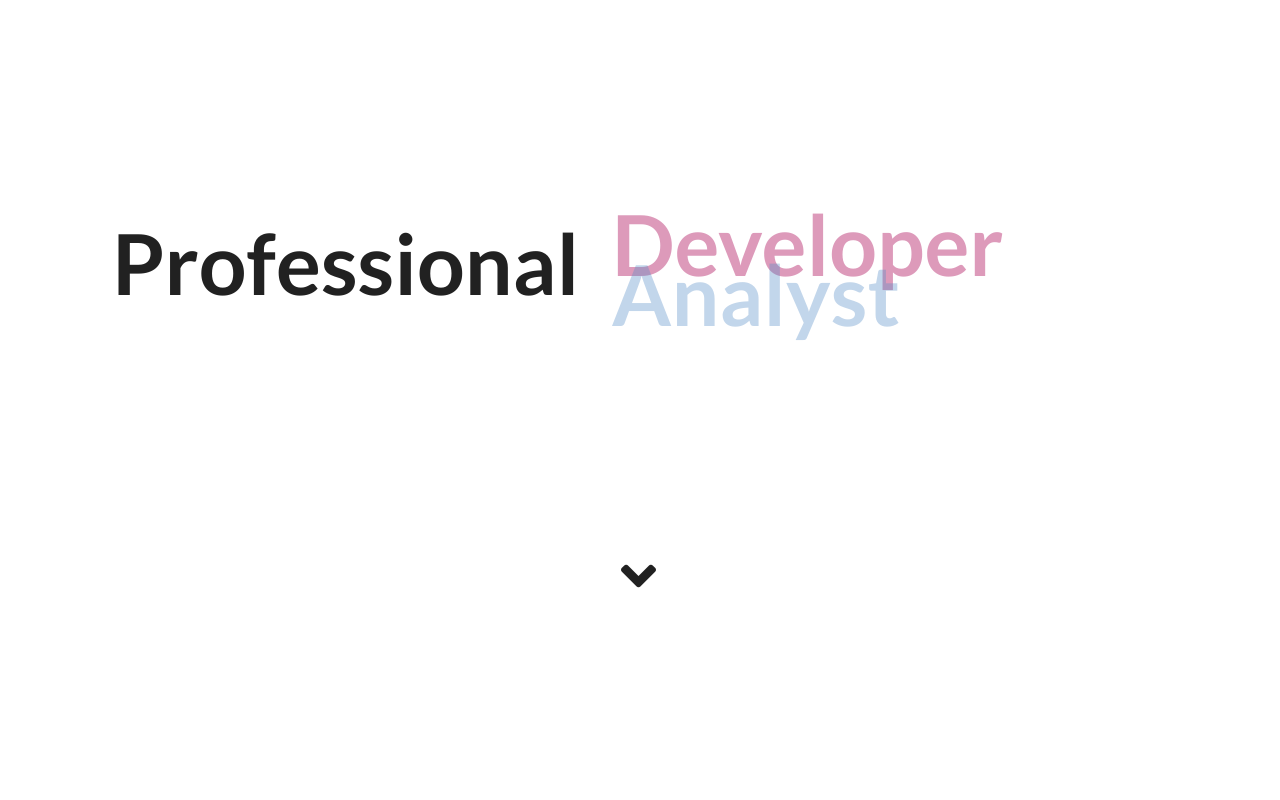
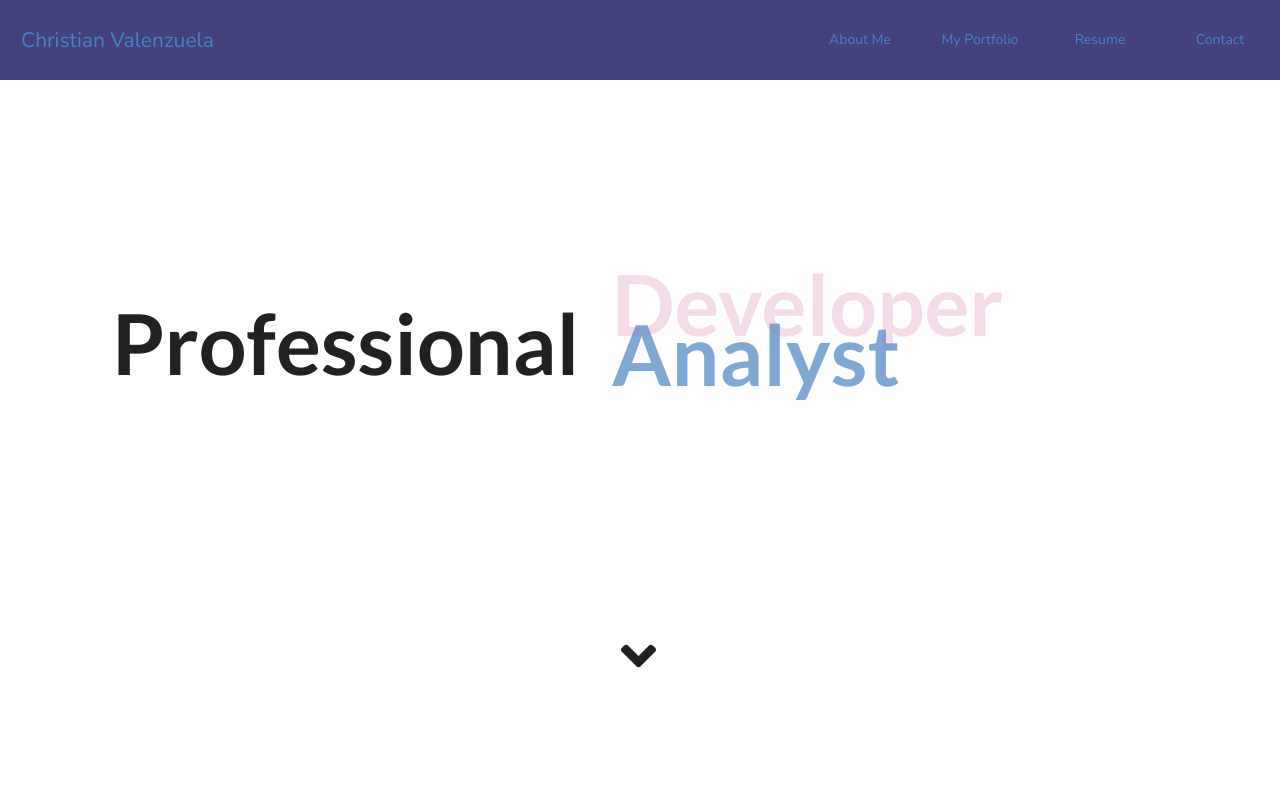
Before and after one commit to chris-av/portfolio-react, a Next.js app: page / in a window 1280 px wide. Shown: the top 800 px of the page. Built offline with nearby package versions, Linux system fonts and the light colour scheme.

Commit message:
add navbar

```diff
--- a/app/layout.tsx
+++ b/app/layout.tsx
@@ -1,7 +1,7 @@
 import { ReactNode } from 'react';
 import '@/styles/globals.css';
 import { Nunito } from 'next/font/google';
-// import NavBar from '@/components/Navigation';
+import NavBar from '@/components/Navigation';
 // import MobileNavBar from '@/components/NavigationMobile';
 import Footer from '@/components/Footer';
 
@@ -25,6 +25,7 @@ export default function RootLayout({
   return (
     <html lang="en">
       <body className={noto.className}>
+        <NavBar />
         {children}
         <Footer />
       </body>
```
